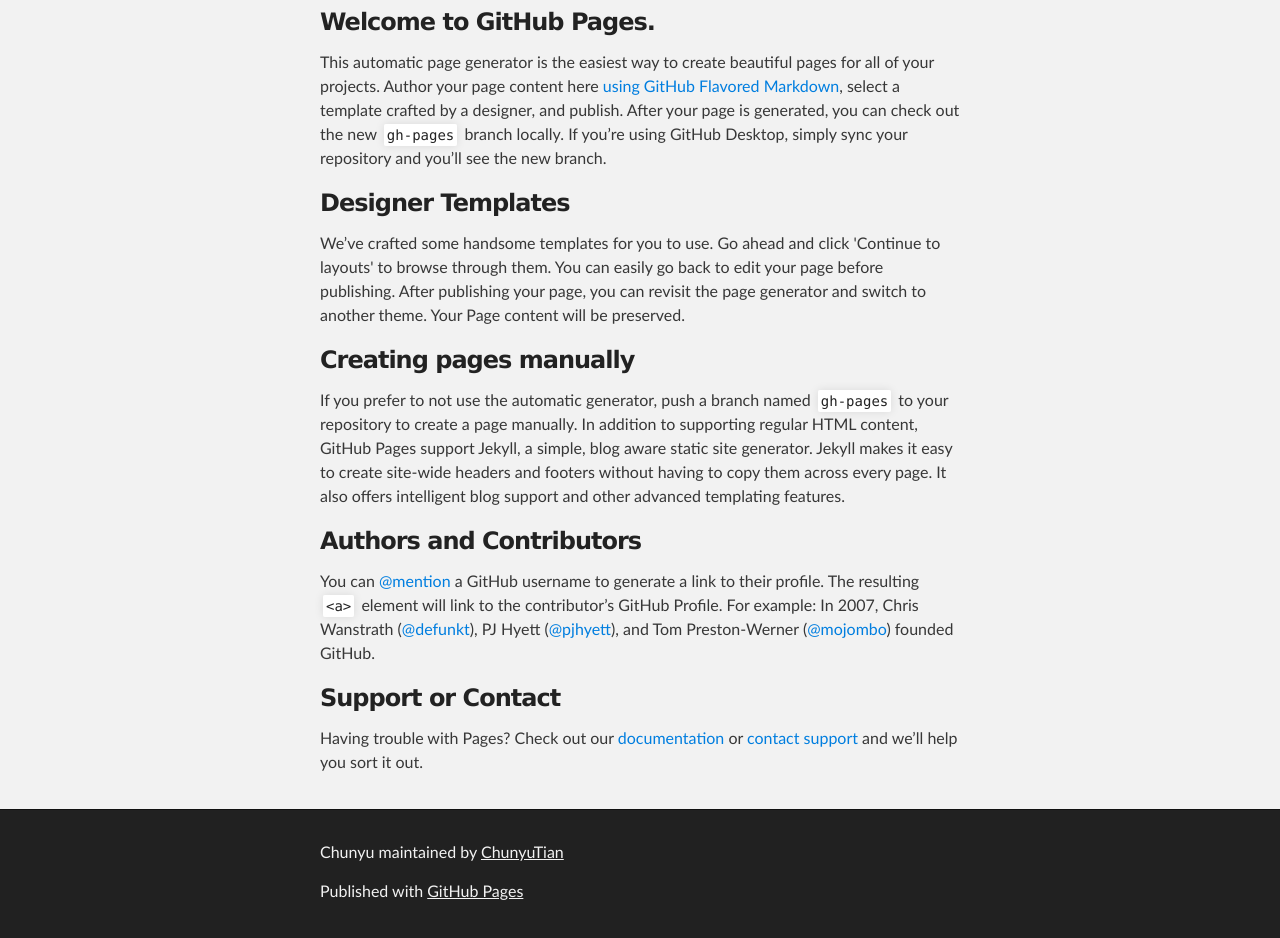
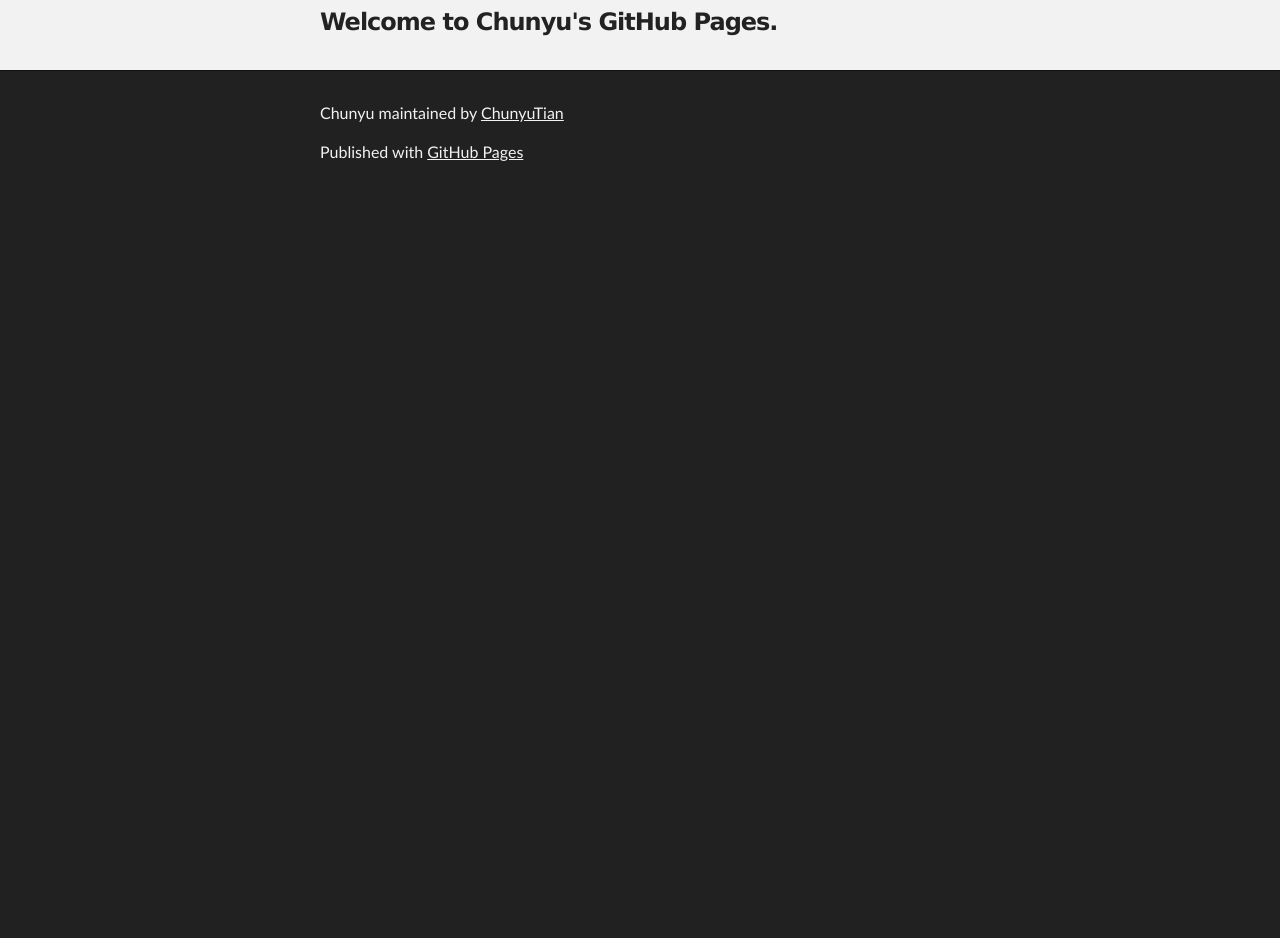
Before and after one commit to ChunyuTian/chunyu, a plain HTML site: page index.html in a window 1280 px wide. Shown: the part 256-1194 px from the top of the page. After the commit the page ends 800 px from the top, so only its background shows below. Drawn offline with Linux system fonts and the light colour scheme.

```diff
--- a/index.html
+++ b/index.html
@@ -32,29 +32,7 @@
     <div id="main_content_wrap" class="outer">
       <section id="main_content" class="inner">
         <h3>
-<a id="welcome-to-github-pages" class="anchor" href="#welcome-to-github-pages" aria-hidden="true"><span aria-hidden="true" class="octicon octicon-link"></span></a>Welcome to GitHub Pages.</h3>
-
-<p>This automatic page generator is the easiest way to create beautiful pages for all of your projects. Author your page content here <a href="https://guides.github.com/features/mastering-markdown/">using GitHub Flavored Markdown</a>, select a template crafted by a designer, and publish. After your page is generated, you can check out the new <code>gh-pages</code> branch locally. If you’re using GitHub Desktop, simply sync your repository and you’ll see the new branch.</p>
-
-<h3>
-<a id="designer-templates" class="anchor" href="#designer-templates" aria-hidden="true"><span aria-hidden="true" class="octicon octicon-link"></span></a>Designer Templates</h3>
-
-<p>We’ve crafted some handsome templates for you to use. Go ahead and click 'Continue to layouts' to browse through them. You can easily go back to edit your page before publishing. After publishing your page, you can revisit the page generator and switch to another theme. Your Page content will be preserved.</p>
-
-<h3>
-<a id="creating-pages-manually" class="anchor" href="#creating-pages-manually" aria-hidden="true"><span aria-hidden="true" class="octicon octicon-link"></span></a>Creating pages manually</h3>
-
-<p>If you prefer to not use the automatic generator, push a branch named <code>gh-pages</code> to your repository to create a page manually. In addition to supporting regular HTML content, GitHub Pages support Jekyll, a simple, blog aware static site generator. Jekyll makes it easy to create site-wide headers and footers without having to copy them across every page. It also offers intelligent blog support and other advanced templating features.</p>
-
-<h3>
-<a id="authors-and-contributors" class="anchor" href="#authors-and-contributors" aria-hidden="true"><span aria-hidden="true" class="octicon octicon-link"></span></a>Authors and Contributors</h3>
-
-<p>You can <a href="https://help.github.com/articles/basic-writing-and-formatting-syntax/#mentioning-users-and-teams" class="user-mention">@mention</a> a GitHub username to generate a link to their profile. The resulting <code>&lt;a&gt;</code> element will link to the contributor’s GitHub Profile. For example: In 2007, Chris Wanstrath (<a href="https://github.com/defunkt" class="user-mention">@defunkt</a>), PJ Hyett (<a href="https://github.com/pjhyett" class="user-mention">@pjhyett</a>), and Tom Preston-Werner (<a href="https://github.com/mojombo" class="user-mention">@mojombo</a>) founded GitHub.</p>
-
-<h3>
-<a id="support-or-contact" class="anchor" href="#support-or-contact" aria-hidden="true"><span aria-hidden="true" class="octicon octicon-link"></span></a>Support or Contact</h3>
-
-<p>Having trouble with Pages? Check out our <a href="https://help.github.com/pages">documentation</a> or <a href="https://github.com/contact">contact support</a> and we’ll help you sort it out.</p>
+<a id="welcome-to-chunyus-github-pages" class="anchor" href="#welcome-to-chunyus-github-pages" aria-hidden="true"><span aria-hidden="true" class="octicon octicon-link"></span></a>Welcome to Chunyu's GitHub Pages.</h3>
       </section>
     </div>
 
```
Also changed, not shown: params.json (+1 -1 lines).
